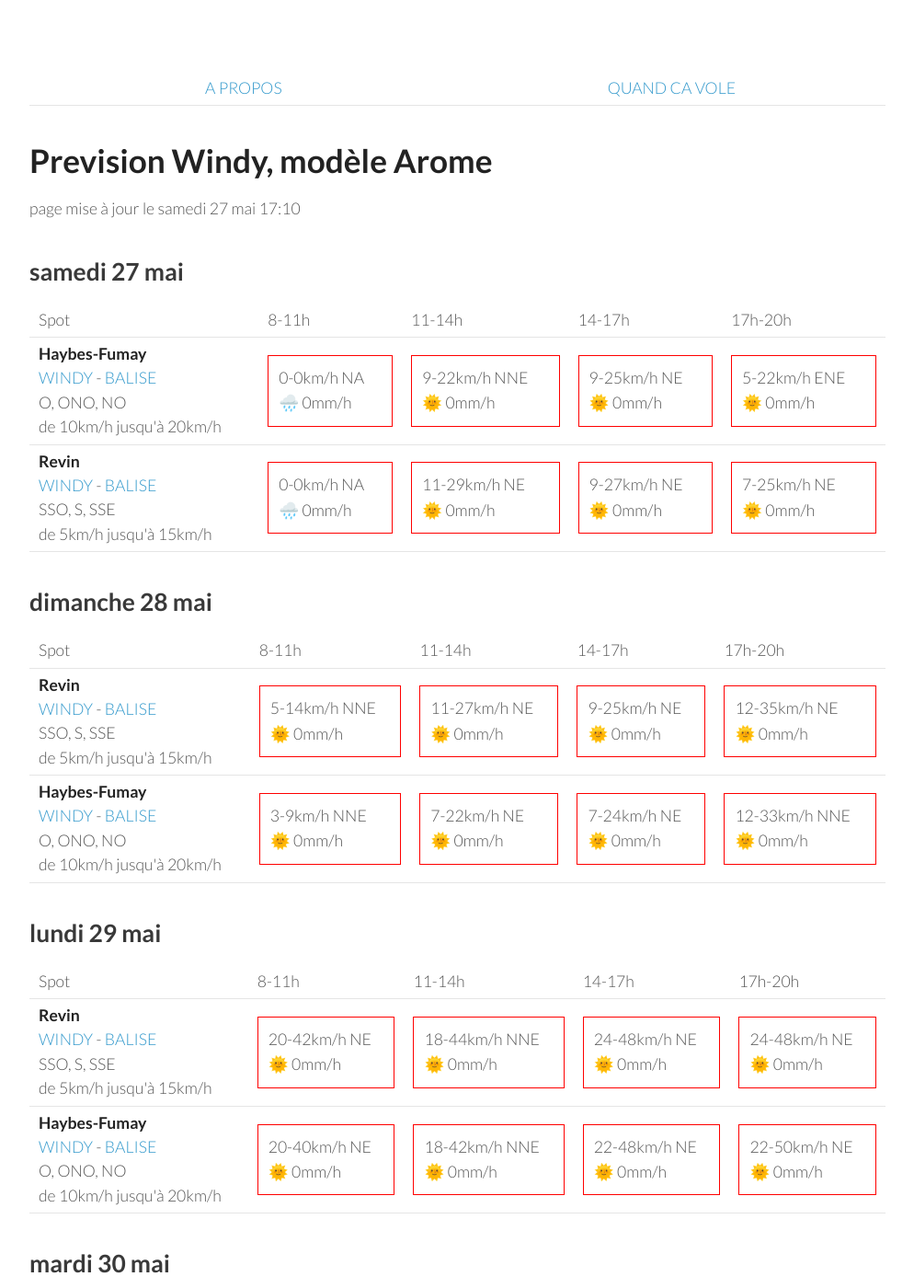
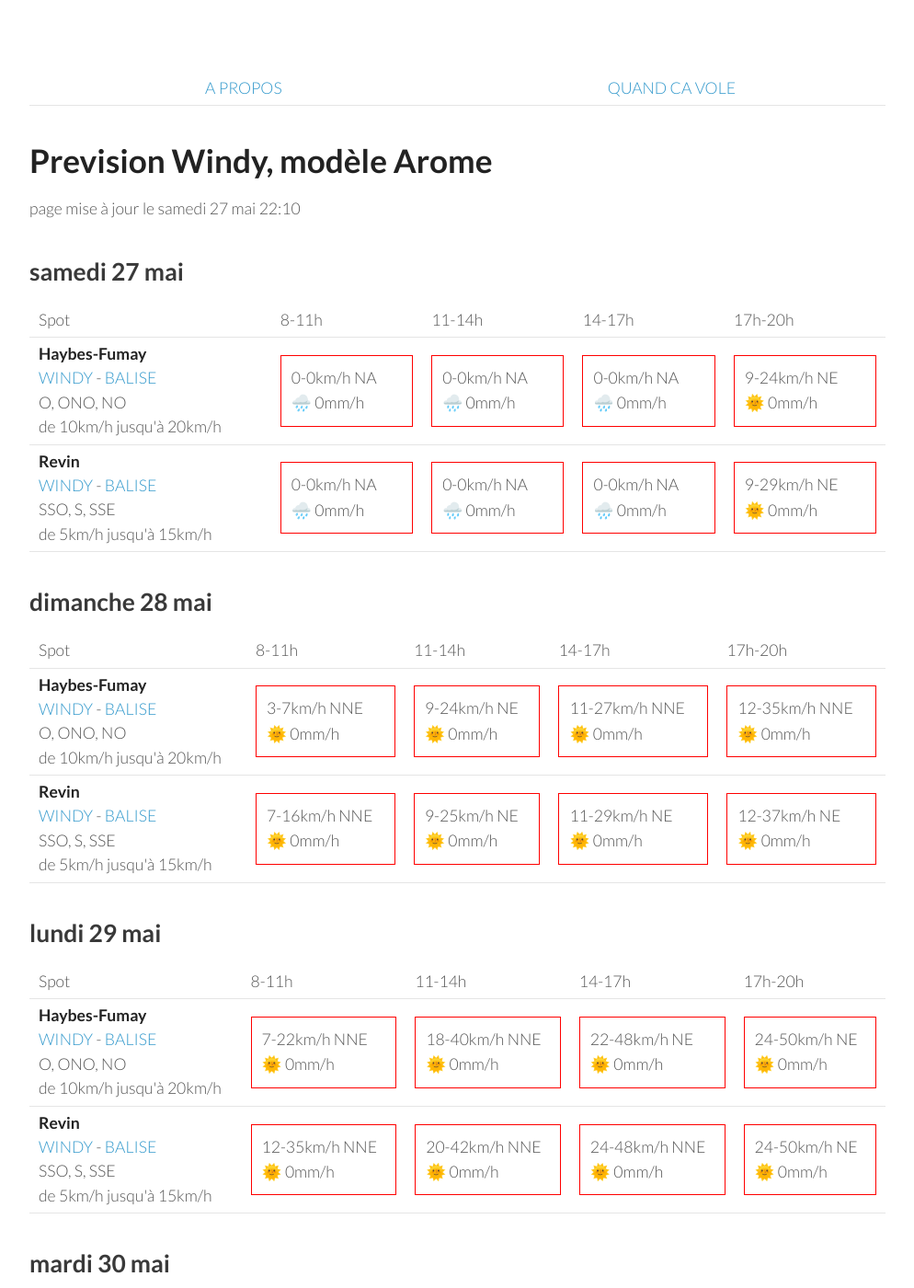
Before and after one commit to parapente-dans-le-nord/parapente-dans-le-nord.github.io, a Jekyll site: the page built from ardennes.markdown, in a window 1280 px wide and 1400 px high. Shown: the whole window at 92% size, without its empty margins (26-1020 px from the left). Built offline with Jekyll 4.4.1, drawn with Linux system fonts in a browser that asks for light colours; some of the changed text lies outside the part shown.

Commit message:
update index.markdown

```diff
--- a/ardennes.markdown
+++ b/ardennes.markdown
@@ -7,7 +7,7 @@ title:  "Tous les spots"
 {: .links}
 
 # Prevision Windy, modèle Arome
-page mise à jour le samedi 27 mai 17:10
+page mise à jour le samedi 27 mai 22:10
 
 ## samedi 27 mai
 
@@ -25,18 +25,18 @@ page mise à jour le samedi 27 mai 17:10
         <td><strong>Haybes-Fumay</strong><br><a href="https://windy.com/49.998/4.715?49.913,4.738,10">WINDY</a> - <span class=""><a href="http://www.balisemeteo.com/balise.php?idBalise=104">BALISE</a> </span><br> <span class="vent-favorable">O, ONO, NO</span><br><span class="force-vent">de 10km/h jusqu'à 20km/h</span> </td>
 
             <td><div class="not-flyable"><p>0-0km/h NA</p><p>🌧️ 0mm/h</p></div></td>
-            <td><div class="not-flyable"><p>9-22km/h NNE</p><p>🌞 0mm/h</p></div></td>
-            <td><div class="not-flyable"><p>9-25km/h NE</p><p>🌞 0mm/h</p></div></td>
-            <td><div class="not-flyable"><p>5-22km/h ENE</p><p>🌞 0mm/h</p></div></td>
+            <td><div class="not-flyable"><p>0-0km/h NA</p><p>🌧️ 0mm/h</p></div></td>
+            <td><div class="not-flyable"><p>0-0km/h NA</p><p>🌧️ 0mm/h</p></div></td>
+            <td><div class="not-flyable"><p>9-24km/h NE</p><p>🌞 0mm/h</p></div></td>
 
     </tr>
 <tr>
         <td><strong>Revin</strong><br><a href="https://windy.com/49.948/4.625?49.543,4.625,8">WINDY</a> - <span class=""><a href="http://www.balisemeteo.com/balise.php?idBalise=5019">BALISE</a> </span><br> <span class="vent-favorable">SSO, S, SSE</span><br><span class="force-vent">de 5km/h jusqu'à 15km/h</span> </td>
 
             <td><div class="not-flyable"><p>0-0km/h NA</p><p>🌧️ 0mm/h</p></div></td>
-            <td><div class="not-flyable"><p>11-29km/h NE</p><p>🌞 0mm/h</p></div></td>
-            <td><div class="not-flyable"><p>9-27km/h NE</p><p>🌞 0mm/h</p></div></td>
-            <td><div class="not-flyable"><p>7-25km/h NE</p><p>🌞 0mm/h</p></div></td>
+            <td><div class="not-flyable"><p>0-0km/h NA</p><p>🌧️ 0mm/h</p></div></td>
+            <td><div class="not-flyable"><p>0-0km/h NA</p><p>🌧️ 0mm/h</p></div></td>
+            <td><div class="not-flyable"><p>9-29km/h NE</p><p>🌞 0mm/h</p></div></td>
 
     </tr>
 
@@ -56,22 +56,22 @@ page mise à jour le samedi 27 mai 17:10
       <td>17h-20h</td>
     </tr>
 <tr>
-        <td><strong>Revin</strong><br><a href="https://windy.com/49.948/4.625?49.543,4.625,8">WINDY</a> - <span class=""><a href="http://www.balisemeteo.com/balise.php?idBalise=5019">BALISE</a> </span><br> <span class="vent-favorable">SSO, S, SSE</span><br><span class="force-vent">de 5km/h jusqu'à 15km/h</span> </td>
+        <td><strong>Haybes-Fumay</strong><br><a href="https://windy.com/49.998/4.715?49.913,4.738,10">WINDY</a> - <span class=""><a href="http://www.balisemeteo.com/balise.php?idBalise=104">BALISE</a> </span><br> <span class="vent-favorable">O, ONO, NO</span><br><span class="force-vent">de 10km/h jusqu'à 20km/h</span> </td>
 
-            <td><div class="not-flyable"><p>5-14km/h NNE</p><p>🌞 0mm/h</p></div></td>
-            <td><div class="not-flyable"><p>11-27km/h NE</p><p>🌞 0mm/h</p></div></td>
-            <td><div class="not-flyable"><p>9-25km/h NE</p><p>🌞 0mm/h</p></div></td>
-            <td><div class="not-flyable"><p>12-35km/h NE</p><p>🌞 0mm/h</p></div></td>
+            <td><div class="not-flyable"><p>3-7km/h NNE</p><p>🌞 0mm/h</p></div></td>
+            <td><div class="not-flyable"><p>9-24km/h NE</p><p>🌞 0mm/h</p></div></td>
+            <td><div class="not-flyable"><p>11-27km/h NNE</p><p>🌞 0mm/h</p></div></td>
+            <td><div class="not-flyable"><p>12-35km/h NNE</p><p>🌞 0mm/h</p></div></td>
 
 
     </tr>
 <tr>
-        <td><strong>Haybes-Fumay</strong><br><a href="https://windy.com/49.998/4.715?49.913,4.738,10">WINDY</a> - <span class=""><a href="http://www.balisemeteo.com/balise.php?idBalise=104">BALISE</a> </span><br> <span class="vent-favorable">O, ONO, NO</span><br><span class="force-vent">de 10km/h jusqu'à 20km/h</span> </td>
+        <td><strong>Revin</strong><br><a href="https://windy.com/49.948/4.625?49.543,4.625,8">WINDY</a> - <span class=""><a href="http://www.balisemeteo.com/balise.php?idBalise=5019">BALISE</a> </span><br> <span class="vent-favorable">SSO, S, SSE</span><br><span class="force-vent">de 5km/h jusqu'à 15km/h</span> </td>
 
-            <td><div class="not-flyable"><p>3-9km/h NNE</p><p>🌞 0mm/h</p></div></td>
-            <td><div class="not-flyable"><p>7-22km/h NE</p><p>🌞 0mm/h</p></div></td>
-            <td><div class="not-flyable"><p>7-24km/h NE</p><p>🌞 0mm/h</p></div></td>
-            <td><div class="not-flyable"><p>12-33km/h NNE</p><p>🌞 0mm/h</p></div></td>
+            <td><div class="not-flyable"><p>7-16km/h NNE</p><p>🌞 0mm/h</p></div></td>
+            <td><div class="not-flyable"><p>9-25km/h NE</p><p>🌞 0mm/h</p></div></td>
+            <td><div class="not-flyable"><p>11-29km/h NE</p><p>🌞 0mm/h</p></div></td>
+            <td><div class="not-flyable"><p>12-37km/h NE</p><p>🌞 0mm/h</p></div></td>
 
 
     </tr>
@@ -92,22 +92,22 @@ page mise à jour le samedi 27 mai 17:10
       <td>17h-20h</td>
     </tr>
 <tr>
-        <td><strong>Revin</strong><br><a href="https://windy.com/49.948/4.625?49.543,4.625,8">WINDY</a> - <span class=""><a href="http://www.balisemeteo.com/balise.php?idBalise=5019">BALISE</a> </span><br> <span class="vent-favorable">SSO, S, SSE</span><br><span class="force-vent">de 5km/h jusqu'à 15km/h</span> </td>
+        <td><strong>Haybes-Fumay</strong><br><a href="https://windy.com/49.998/4.715?49.913,4.738,10">WINDY</a> - <span class=""><a href="http://www.balisemeteo.com/balise.php?idBalise=104">BALISE</a> </span><br> <span class="vent-favorable">O, ONO, NO</span><br><span class="force-vent">de 10km/h jusqu'à 20km/h</span> </td>
 
-            <td><div class="not-flyable"><p>20-42km/h NE</p><p>🌞 0mm/h</p></div></td>
-            <td><div class="not-flyable"><p>18-44km/h NNE</p><p>🌞 0mm/h</p></div></td>
-            <td><div class="not-flyable"><p>24-48km/h NE</p><p>🌞 0mm/h</p></div></td>
-            <td><div class="not-flyable"><p>24-48km/h NE</p><p>🌞 0mm/h</p></div></td>
+            <td><div class="not-flyable"><p>7-22km/h NNE</p><p>🌞 0mm/h</p></div></td>
+            <td><div class="not-flyable"><p>18-40km/h NNE</p><p>🌞 0mm/h</p></div></td>
+            <td><div class="not-flyable"><p>22-48km/h NE</p><p>🌞 0mm/h</p></div></td>
+            <td><div class="not-flyable"><p>24-50km/h NE</p><p>🌞 0mm/h</p></div></td>
 
 
     </tr>
 <tr>
-        <td><strong>Haybes-Fumay</strong><br><a href="https://windy.com/49.998/4.715?49.913,4.738,10">WINDY</a> - <span class=""><a href="http://www.balisemeteo.com/balise.php?idBalise=104">BALISE</a> </span><br> <span class="vent-favorable">O, ONO, NO</span><br><span class="force-vent">de 10km/h jusqu'à 20km/h</span> </td>
+        <td><strong>Revin</strong><br><a href="https://windy.com/49.948/4.625?49.543,4.625,8">WINDY</a> - <span class=""><a href="http://www.balisemeteo.com/balise.php?idBalise=5019">BALISE</a> </span><br> <span class="vent-favorable">SSO, S, SSE</span><br><span class="force-vent">de 5km/h jusqu'à 15km/h</span> </td>
 
-            <td><div class="not-flyable"><p>20-40km/h NE</p><p>🌞 0mm/h</p></div></td>
-            <td><div class="not-flyable"><p>18-42km/h NNE</p><p>🌞 0mm/h</p></div></td>
-            <td><div class="not-flyable"><p>22-48km/h NE</p><p>🌞 0mm/h</p></div></td>
-            <td><div class="not-flyable"><p>22-50km/h NE</p><p>🌞 0mm/h</p></div></td>
+            <td><div class="not-flyable"><p>12-35km/h NNE</p><p>🌞 0mm/h</p></div></td>
+            <td><div class="not-flyable"><p>20-42km/h NNE</p><p>🌞 0mm/h</p></div></td>
+            <td><div class="not-flyable"><p>24-48km/h NNE</p><p>🌞 0mm/h</p></div></td>
+            <td><div class="not-flyable"><p>24-50km/h NE</p><p>🌞 0mm/h</p></div></td>
 
 
     </tr>
@@ -130,20 +130,20 @@ page mise à jour le samedi 27 mai 17:10
 <tr>
         <td><strong>Revin</strong><br><a href="https://windy.com/49.948/4.625?49.543,4.625,8">WINDY</a> - <span class=""><a href="http://www.balisemeteo.com/balise.php?idBalise=5019">BALISE</a> </span><br> <span class="vent-favorable">SSO, S, SSE</span><br><span class="force-vent">de 5km/h jusqu'à 15km/h</span> </td>
 
-            <td><div class="not-flyable"><p>20-42km/h NNE</p><p>🌞 0mm/h</p></div></td>
+            <td><div class="not-flyable"><p>22-42km/h NNE</p><p>🌞 0mm/h</p></div></td>
             <td><div class="not-flyable"><p>22-46km/h NNE</p><p>🌞 0mm/h</p></div></td>
             <td><div class="not-flyable"><p>22-46km/h NNE</p><p>🌞 0mm/h</p></div></td>
-            <td><div class="not-flyable"><p>24-48km/h NNE</p><p>🌞 0mm/h</p></div></td>
+            <td><div class="not-flyable"><p>22-46km/h NNE</p><p>🌞 0mm/h</p></div></td>
 
 
     </tr>
 <tr>
         <td><strong>Haybes-Fumay</strong><br><a href="https://windy.com/49.998/4.715?49.913,4.738,10">WINDY</a> - <span class=""><a href="http://www.balisemeteo.com/balise.php?idBalise=104">BALISE</a> </span><br> <span class="vent-favorable">O, ONO, NO</span><br><span class="force-vent">de 10km/h jusqu'à 20km/h</span> </td>
 
-            <td><div class="not-flyable"><p>20-40km/h NE</p><p>🌞 0mm/h</p></div></td>
+            <td><div class="not-flyable"><p>20-42km/h NE</p><p>🌞 0mm/h</p></div></td>
+            <td><div class="not-flyable"><p>20-46km/h NNE</p><p>🌞 0mm/h</p></div></td>
+            <td><div class="not-flyable"><p>20-46km/h NNE</p><p>🌞 0mm/h</p></div></td>
             <td><div class="not-flyable"><p>22-46km/h NNE</p><p>🌞 0mm/h</p></div></td>
-            <td><div class="not-flyable"><p>20-46km/h NNE</p><p>🌞 0mm/h</p></div></td>
-            <td><div class="not-flyable"><p>24-48km/h NE</p><p>🌞 0mm/h</p></div></td>
 
 
     </tr>
@@ -166,20 +166,20 @@ page mise à jour le samedi 27 mai 17:10
 <tr>
         <td><strong>Haybes-Fumay</strong><br><a href="https://windy.com/49.998/4.715?49.913,4.738,10">WINDY</a> - <span class=""><a href="http://www.balisemeteo.com/balise.php?idBalise=104">BALISE</a> </span><br> <span class="vent-favorable">O, ONO, NO</span><br><span class="force-vent">de 10km/h jusqu'à 20km/h</span> </td>
 
-            <td><div class="not-flyable"><p>12-29km/h NE</p><p>🌞 0mm/h</p></div></td>
-            <td><div class="not-flyable"><p>18-37km/h ENE</p><p>🌞 0mm/h</p></div></td>
-            <td><div class="not-flyable"><p>22-44km/h ENE</p><p>🌞 0mm/h</p></div></td>
-            <td><div class="not-flyable"><p>22-46km/h ENE</p><p>🌞 0mm/h</p></div></td>
+            <td><div class="not-flyable"><p>14-29km/h NE</p><p>🌞 0mm/h</p></div></td>
+            <td><div class="not-flyable"><p>16-35km/h NE</p><p>🌞 0mm/h</p></div></td>
+            <td><div class="not-flyable"><p>18-38km/h ENE</p><p>🌞 0mm/h</p></div></td>
+            <td><div class="not-flyable"><p>20-42km/h NE</p><p>🌞 0mm/h</p></div></td>
 
 
     </tr>
 <tr>
         <td><strong>Revin</strong><br><a href="https://windy.com/49.948/4.625?49.543,4.625,8">WINDY</a> - <span class=""><a href="http://www.balisemeteo.com/balise.php?idBalise=5019">BALISE</a> </span><br> <span class="vent-favorable">SSO, S, SSE</span><br><span class="force-vent">de 5km/h jusqu'à 15km/h</span> </td>
 
-            <td><div class="not-flyable"><p>12-29km/h NE</p><p>🌞 0mm/h</p></div></td>
+            <td><div class="not-flyable"><p>14-29km/h NE</p><p>🌞 0mm/h</p></div></td>
+            <td><div class="not-flyable"><p>16-33km/h ENE</p><p>🌞 0mm/h</p></div></td>
             <td><div class="not-flyable"><p>18-37km/h ENE</p><p>🌞 0mm/h</p></div></td>
-            <td><div class="not-flyable"><p>20-42km/h ENE</p><p>🌞 0mm/h</p></div></td>
-            <td><div class="not-flyable"><p>20-44km/h ENE</p><p>🌞 0mm/h</p></div></td>
+            <td><div class="not-flyable"><p>20-40km/h NE</p><p>🌞 0mm/h</p></div></td>
 
 
     </tr>
@@ -202,20 +202,20 @@ page mise à jour le samedi 27 mai 17:10
 <tr>
         <td><strong>Haybes-Fumay</strong><br><a href="https://windy.com/49.998/4.715?49.913,4.738,10">WINDY</a> - <span class=""><a href="http://www.balisemeteo.com/balise.php?idBalise=104">BALISE</a> </span><br> <span class="vent-favorable">O, ONO, NO</span><br><span class="force-vent">de 10km/h jusqu'à 20km/h</span> </td>
 
-            <td><div class="not-flyable"><p>11-22km/h NE</p><p>🌞 0mm/h</p></div></td>
-            <td><div class="not-flyable"><p>11-25km/h NE</p><p>🌞 0mm/h</p></div></td>
-            <td><div class="not-flyable"><p>14-33km/h ENE</p><p>🌞 0mm/h</p></div></td>
-            <td><div class="not-flyable"><p>16-35km/h NE</p><p>🌞 0mm/h</p></div></td>
+            <td><div class="not-flyable"><p>11-24km/h NE</p><p>🌞 0mm/h</p></div></td>
+            <td><div class="not-flyable"><p>12-27km/h NE</p><p>🌞 0mm/h</p></div></td>
+            <td><div class="not-flyable"><p>14-33km/h NE</p><p>🌞 0mm/h</p></div></td>
+            <td><div class="not-flyable"><p>18-38km/h NE</p><p>🌞 0mm/h</p></div></td>
 
 
     </tr>
 <tr>
         <td><strong>Revin</strong><br><a href="https://windy.com/49.948/4.625?49.543,4.625,8">WINDY</a> - <span class=""><a href="http://www.balisemeteo.com/balise.php?idBalise=5019">BALISE</a> </span><br> <span class="vent-favorable">SSO, S, SSE</span><br><span class="force-vent">de 5km/h jusqu'à 15km/h</span> </td>
 
-            <td><div class="not-flyable"><p>11-22km/h NE</p><p>🌞 0mm/h</p></div></td>
-            <td><div class="not-flyable"><p>11-27km/h ENE</p><p>🌞 0mm/h</p></div></td>
-            <td><div class="not-flyable"><p>14-31km/h ENE</p><p>🌞 0mm/h</p></div></td>
-            <td><div class="not-flyable"><p>16-33km/h NE</p><p>🌞 0mm/h</p></div></td>
+            <td><div class="not-flyable"><p>12-25km/h NE</p><p>🌞 0mm/h</p></div></td>
+            <td><div class="not-flyable"><p>12-27km/h NE</p><p>🌞 0mm/h</p></div></td>
+            <td><div class="not-flyable"><p>14-31km/h NE</p><p>🌞 0mm/h</p></div></td>
+            <td><div class="not-flyable"><p>18-38km/h NE</p><p>🌞 0mm/h</p></div></td>
 
 
     </tr>
```
